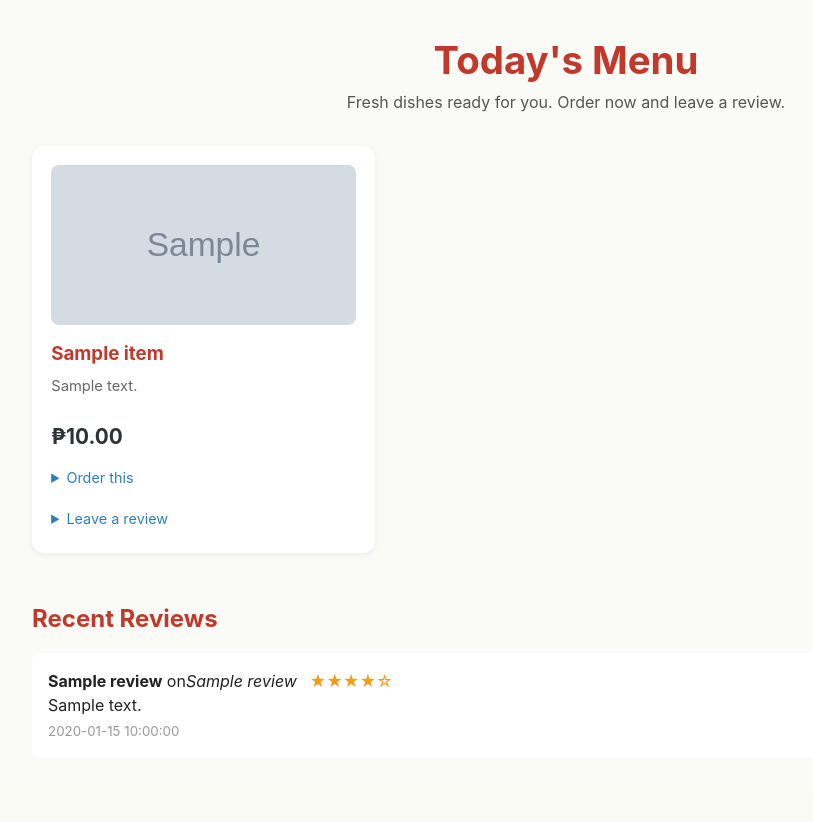
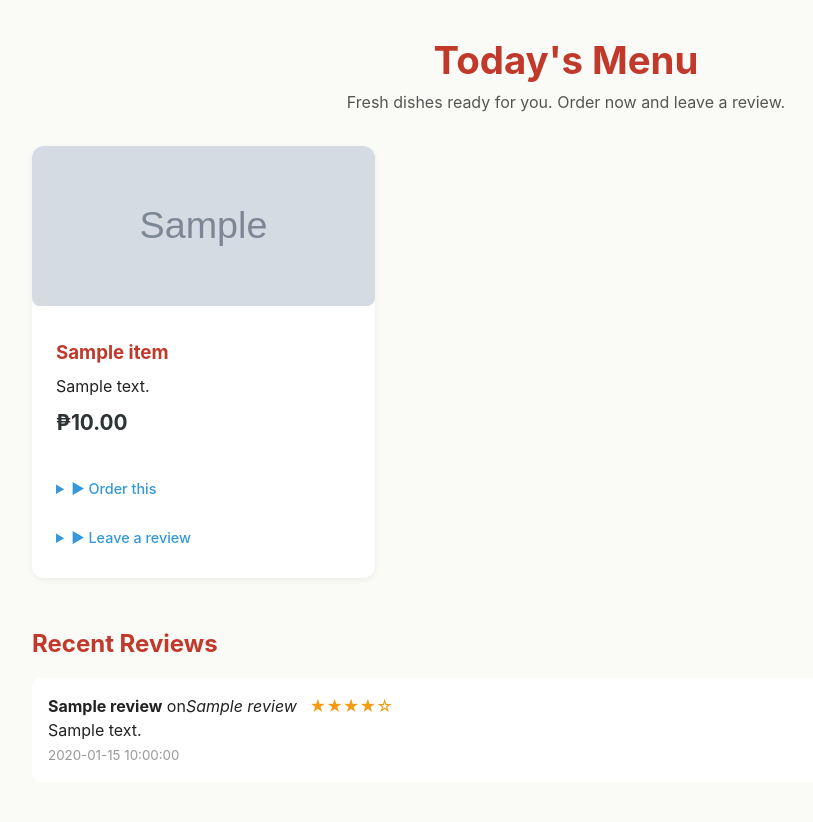
Before and after one commit to reianrd328/menu_order, a Flask app: template templates/index.html in a window 1280 px wide. Shown: the part 92-914 px from the top of the page, without its empty margins (74-887 px from the left). Before the commit the page ends 828 px from the top, so only its background shows below. Run offline with Flask 3, Linux system fonts and the light colour scheme; the template is opened without the code that fills it: most values are stand-ins (such as "Sample title", 1, 10 or a date in 2020); grey boxes marked "Sample" are stand-in pictures.

Commit message:
Update index.html

```diff
--- a/templates/index.html
+++ b/templates/index.html
@@ -5,49 +5,63 @@
   <p>Fresh dishes ready for you. Order now and leave a review.</p>
 </section>
 
-<section class="menu-grid">
+<div class="menu-grid">
   {% for item in menu %}
-    <div class="card">
+    <div class="card" style="display: flex; flex-direction: column; overflow: hidden; padding: 0;">
+
+      <!-- Safe Image Render Area -->
       {% if item.image %}
-        <img src="{{ url_for('static', filename='uploads/' + item.image) }}" alt="{{ item.name }}" class="menu-img">
+        <img src="{{ item.image }}" alt="{{ item.name }}" class="menu-img">
+      {% else %}
+        <!-- Fallback image block so cards never look empty if no URL is given -->
+        <div style="width: 100%; height: 180px; background: #fdf2f0; display: flex; align-items: center; justify-content: center; color: #b83526; font-size: 0.9rem; font-weight: 500;">
+          🍳 Tropical Almusal Delight
+        </div>
       {% endif %}
+
+      <!-- Text Padding Area -->
+      <div style="padding: 1.5rem; flex: 1; display: flex; flex-direction: column; justify-content: space-between;">
+        <div>
           <h3>{{ item.name }}</h3>
-      <p class="desc">{{ item.description or "" }}</p>
+          <p>{{ item.description or '' }}</p>
           <p class="price">₱{{ "%.2f"|format(item.price) }}</p>
+        </div>
 
+        <div style="margin-top: 1rem; display: flex; flex-direction: column; gap: 0.5rem;">
           <details>
-        <summary>Order this</summary>
-        <form action="{{ url_for('place_order') }}" method="post" class="form">
+            <summary style="cursor: pointer; color: #3498db; font-weight: 500;">▶ Order this</summary>
+            <form action="{{ url_for('place_order') }}" method="post" class="form" style="margin-top: 0.5rem;">
               <input type="hidden" name="menu_id" value="{{ item.id }}">
-          <input type="text" name="customer_name" placeholder="Your name" required>
-          <input type="text" name="customer_phone" placeholder="Phone" required>
-          <input type="number" name="quantity" min="1" value="1" required>
-          <textarea name="notes" placeholder="Notes (optional)"></textarea>
-          <button type="submit">Place order</button>
+              <input type="text" name="customer_name" placeholder="Your Name" required>
+              <input type="text" name="customer_phone" placeholder="Phone Number" required>
+              <input type="number" name="quantity" value="1" min="1" style="width: 70px;" required>
+              <textarea name="notes" placeholder="Special requests..."></textarea>
+              <button type="submit" style="width: 100%;">Submit Order</button>
             </form>
           </details>
 
           <details>
-        <summary>Leave a review</summary>
-        <form action="{{ url_for('leave_review') }}" method="post" class="form">
+            <summary style="cursor: pointer; color: #3498db; font-weight: 500;">▶ Leave a review</summary>
+            <form action="{{ url_for('leave_review') }}" method="post" class="form" style="margin-top: 0.5rem;">
               <input type="hidden" name="menu_id" value="{{ item.id }}">
-          <input type="text" name="customer_name" placeholder="Your name" required>
+              <input type="text" name="customer_name" placeholder="Your Name" required>
               <select name="rating" required>
-            <option value="5">★★★★★</option>
-            <option value="4">★★★★☆</option>
-            <option value="3">★★★☆☆</option>
-            <option value="2">★★☆☆☆</option>
-            <option value="1">★☆☆☆☆</option>
+                <option value="5">⭐⭐⭐⭐⭐ 5 Stars</option>
+                <option value="4">⭐⭐⭐⭐ 4 Stars</option>
+                <option value="3">⭐⭐⭐ 3 Stars</option>
+                <option value="2">⭐⭐ 2 Stars</option>
+                <option value="1">⭐ 1 Star</option>
               </select>
-          <textarea name="comment" placeholder="Your comment"></textarea>
-          <button type="submit">Send review</button>
+              <textarea name="comment" placeholder="Your review..."></textarea>
+              <button type="submit" style="width: 100%; background: #e67e22;">Submit Review</button>
             </form>
           </details>
         </div>
-  {% else %}
-    <p>No menu available right now. Check back soon.</p>
+      </div>
+
+    </div>
   {% endfor %}
-</section>
+</div>
 
 <section class="reviews">
   <h2>Recent Reviews</h2>
```
Lines whose indentation alone changed are shown as unchanged.
